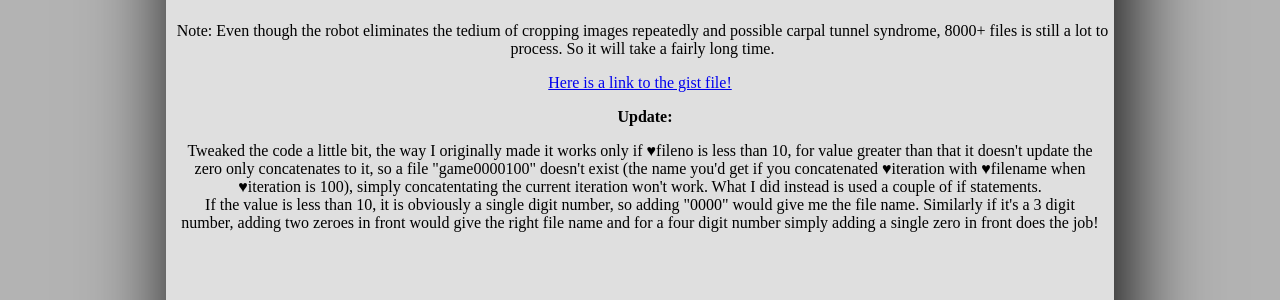
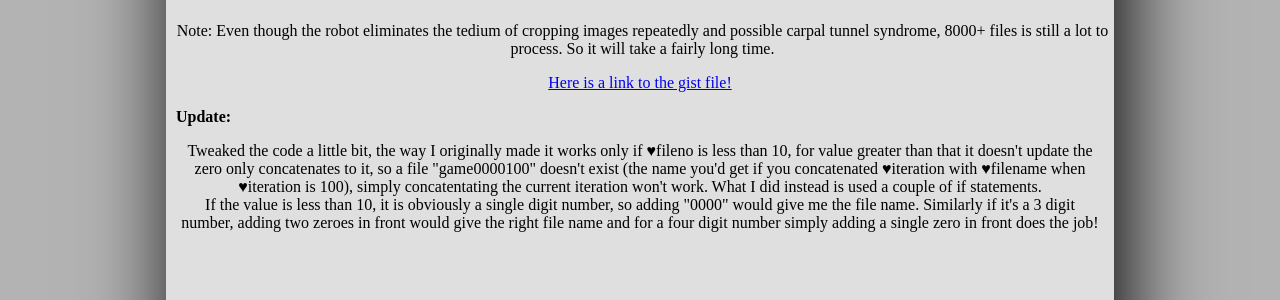
Before and after one commit to RookieIndieDev/RookieIndieDev.github.io, a Jekyll site: the page automation.html, which Jekyll copies as it is, in a window 1280 px wide. Shown: the part 3664-3964 px from the top of the page. Built offline with Jekyll 4.4.1, drawn with Linux system fonts in a browser that asks for light colours.

Commit message:
changed the alignment for update back to the way it used to be

```diff
--- a/automation.html
+++ b/automation.html
@@ -133,7 +133,7 @@ We then set a delay of 1 second with the command "delay 1" to wait for the menu
 		</p>
 		<a href="https://gist.github.com/RookieIndieDev/5efcf8d5033b707c7ef7466bf9ed720c" style="position: relative; display: flex; justify-content: center;"> Here is a link to the gist file! </a>
 
-		<p style="font-weight: bold; margin-left: 10px;text-align:center;">Update:</p>
+		<p style="font-weight: bold; margin-left: 10px;">Update:</p>
 		<p style="margin: 15px; text-align:center">Tweaked the code a little bit, the way I originally made it works only if ♥fileno is less than 10, for value greater than that it doesn't update the zero only concatenates to it, so a file "game0000100" doesn't exist (the name you'd get if you concatenated ♥iteration with ♥filename when ♥iteration is 100), simply concatentating the current iteration won't work. What I did instead is used a couple of if statements. <br> If the value is less than 10, it is obviously a single digit number, so adding "0000" would give me the file name. Similarly if it's a 3 digit number, adding two zeroes in front would give the right file name and for a four digit number simply adding a single zero in front does the job! </p>
 		</div>
 </body></html>
```
